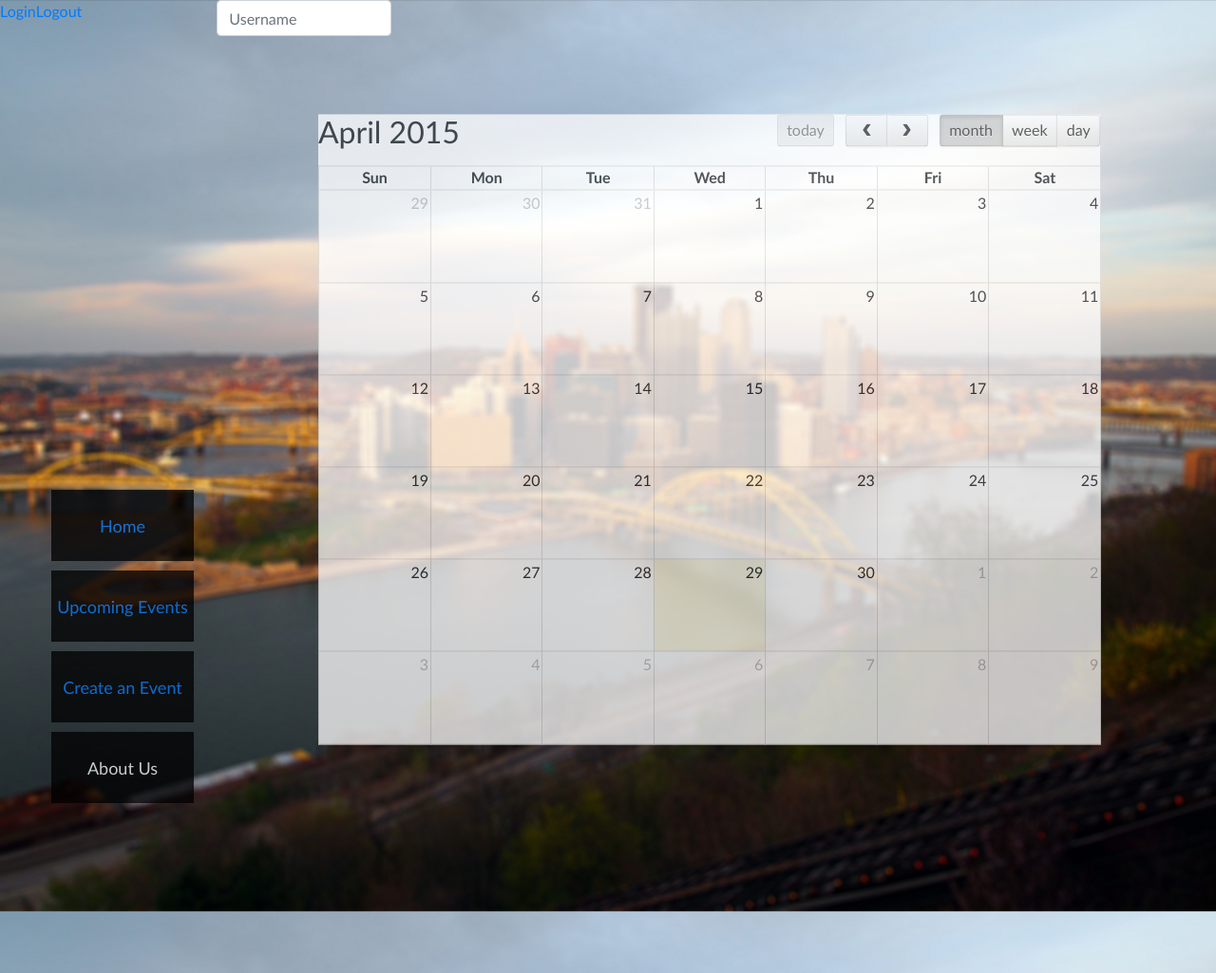
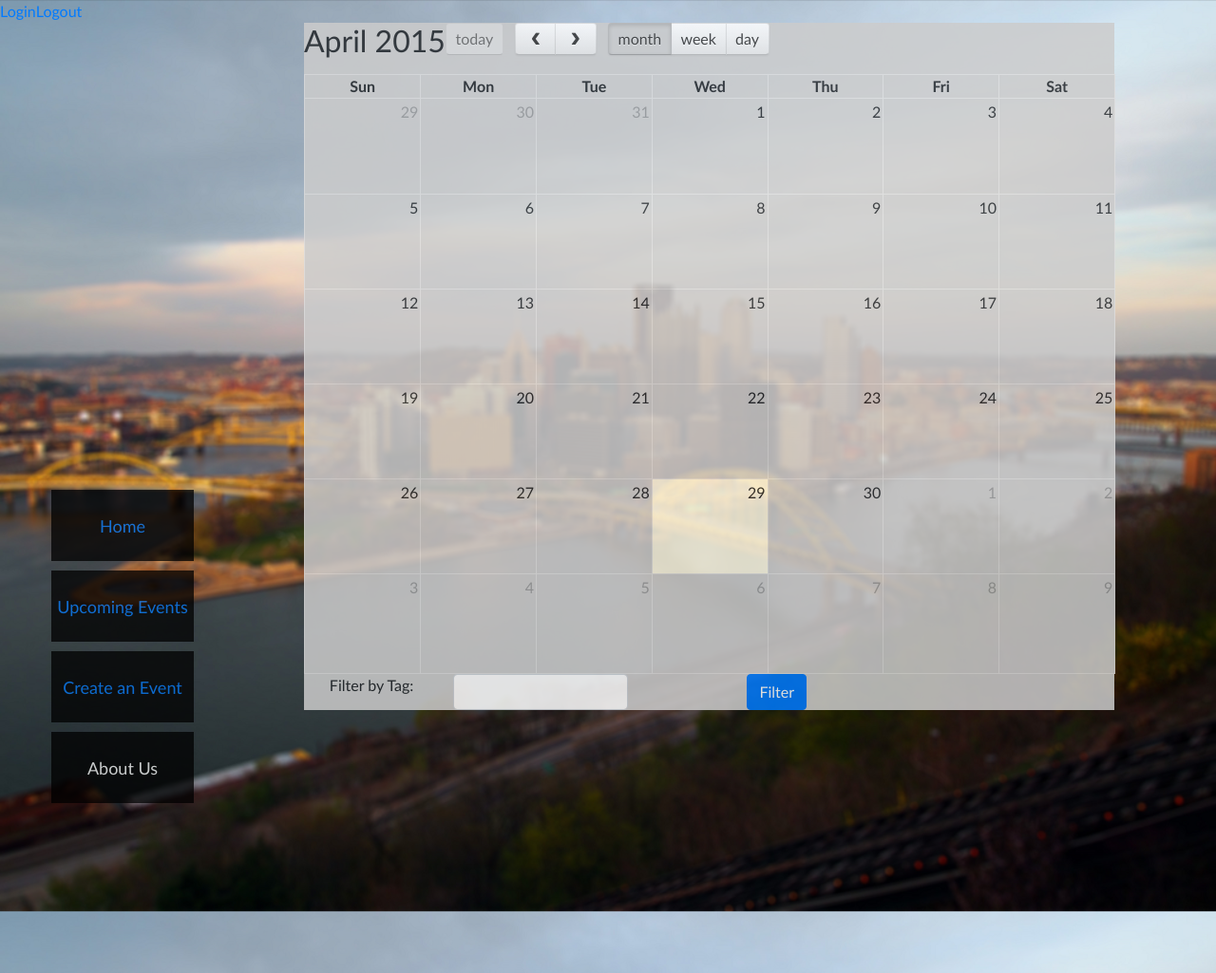
Before and after one commit to biggs0125/CoMmUnity, a Django app: template community/calendars/templates/calendars.html in a window 1280 px wide. Shown: the top 1025 px of the page at 95% size. Run offline with Django 3.2, Linux system fonts and the light colour scheme; the template is opened without the code that fills it, so the values that code supplies are empty; some libraries are stand-ins or nearby versions.

Commit message:
Tag filtering works

```diff
--- /dev/null
+++ b/community/calendars/static/calendars/calendar.css
@@ -0,0 +1,4 @@
+.calendar-bg {
+  background-color: #ccc;
+  opacity: 0.85;
+}
--- a/community/calendars/static/calendars/calendar.js
+++ b/community/calendars/static/calendars/calendar.js
@@ -1,3 +1,4 @@
+cur_filt = '';
 $(document).ready(function() {
 
     // Get the tag names via GET request and append them to
@@ -9,7 +10,7 @@ $(document).ready(function() {
         // If there are no tags, don't make a request to the server
         if (tagIds.length == 0) {
             desc += 'None';
-            callback(event, desc);
+            callback(event, desc, []);
             return;
         }
 
@@ -27,7 +28,7 @@ $(document).ready(function() {
                     desc += tagNames[i]['fields']['name'] + ", ";
                 }
                 desc += tagNames[tagNames.length-1]['fields']['name'];
-                callback(event, desc);
+                callback(event, desc, tagNames);
             },
             error: function() {
                 //alert("Bad tag IDs");
@@ -67,8 +68,22 @@ $(document).ready(function() {
 	eventRender: function(event, element) {
 	    //console.log(event);
             var desc;
-            printDesc(event, desc, function(event, desc) {
+            printDesc(event, desc, function(event, desc, tags) {
 	        $(element).append(event['name']);
+                //console.log(tags);
+                $(element).attr('tag', '');
+                var tagFound = false;
+                for (var i = 0; i < tags.length; i++) {
+                  $(element).attr('tag', $(element).attr('tag') + tags[i]['fields']['name'] + ' ');
+                  if (tags[i]['fields']['name'] == cur_filt ||
+                      cur_filt == '') {
+                      tagFound = true;
+                      //$(element).hide();
+                  }
+                }
+                if (!tagFound && (tags.length != 0 || cur_filt != '')) {
+                    $(element).hide();
+                }
 	        $(element).tooltip({
 		    html: true,
                     title: desc,
@@ -82,4 +97,16 @@ $(document).ready(function() {
 	    right: 'today prev,next month,agendaWeek,agendaDay'
 	}
     })
+
+    $("#filter_button").click(function() {
+	var filt = $("#filter").val();
+        cur_filt = filt;
+        $(".fc-event").hide(); // Hide all
+        $.each($(".fc-event"), function(i, x) {
+          //console.log($(x).attr('tag').split(' ').indexOf(filt) >= 0);
+          if ($(x).attr('tag').split(' ').indexOf(filt) >= 0) {
+              $(x).show(); // Show just the ones with the tags
+          }
+        });
+    });
 });
--- a/community/calendars/templates/calendars.html
+++ b/community/calendars/templates/calendars.html
@@ -3,7 +3,26 @@
 
 {% block content %}
   <link rel="stylesheet" type="text/css" href="{% static "calendars/fullcalendar.min.css" %}">
+  <link rel="stylesheet" type="text/css" href="{% static "calendars/calendar.css" %}">
   <script src="{% static "calendars/fullcalendar.min.js" %}"></script>
   <script src="{% static "calendars/calendar.js" %}"></script>
-  <div class="content-area" id="calendar"></div>
+  <!-- Calendar Row -->
+  <div class="row" id="calendar_area">
+    <div class="col-md-12" id="filter_name">
+      <div class="row calendar-bg" id="calendar"></div>
+    </div>
+  </div>
+  <!-- Tag Filters Row -->
+  <div class="row calendar-bg" id="filter_area">
+    <div class="col-md-2" id="filter_name">
+      Filter by Tag:
+    </div>
+    <div class="col-md-3" id="filter_name">
+      <input id="filter" type="text" class="form-control">
+    </div>
+    <div class="col-md-4" id="filter_name">
+      <button id="filter_button" class="btn btn-primary pull-left" type="button"> Filter </button>
+    </div>
+  </div>
+
 {% endblock %}
--- a/community/community/templates/base.html
+++ b/community/community/templates/base.html
@@ -26,9 +26,9 @@
           <li id="login"><a href={% url 'home' %}>Login</a></li>
           <li id="logout"><a href="#">Logout</a></li>
         </ul>
-        <ul class="pull-right col-md-2">
+        <!--<ul class="pull-right col-md-2">
           <input id="username" type="text" class="form-control" placeholder="Username">
-        </ul>
+        </ul>-->
       </div>
 
       <div class="row">
```
